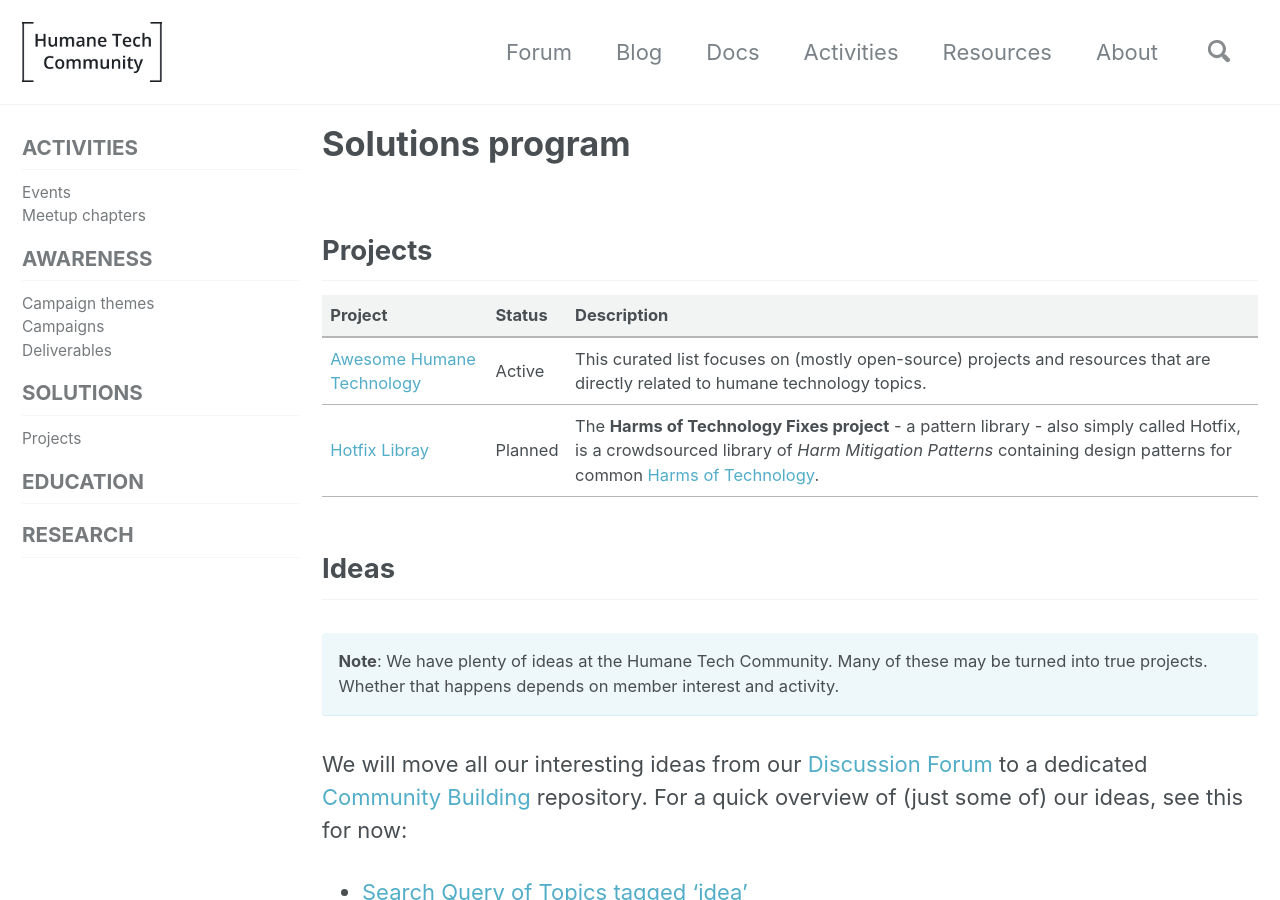
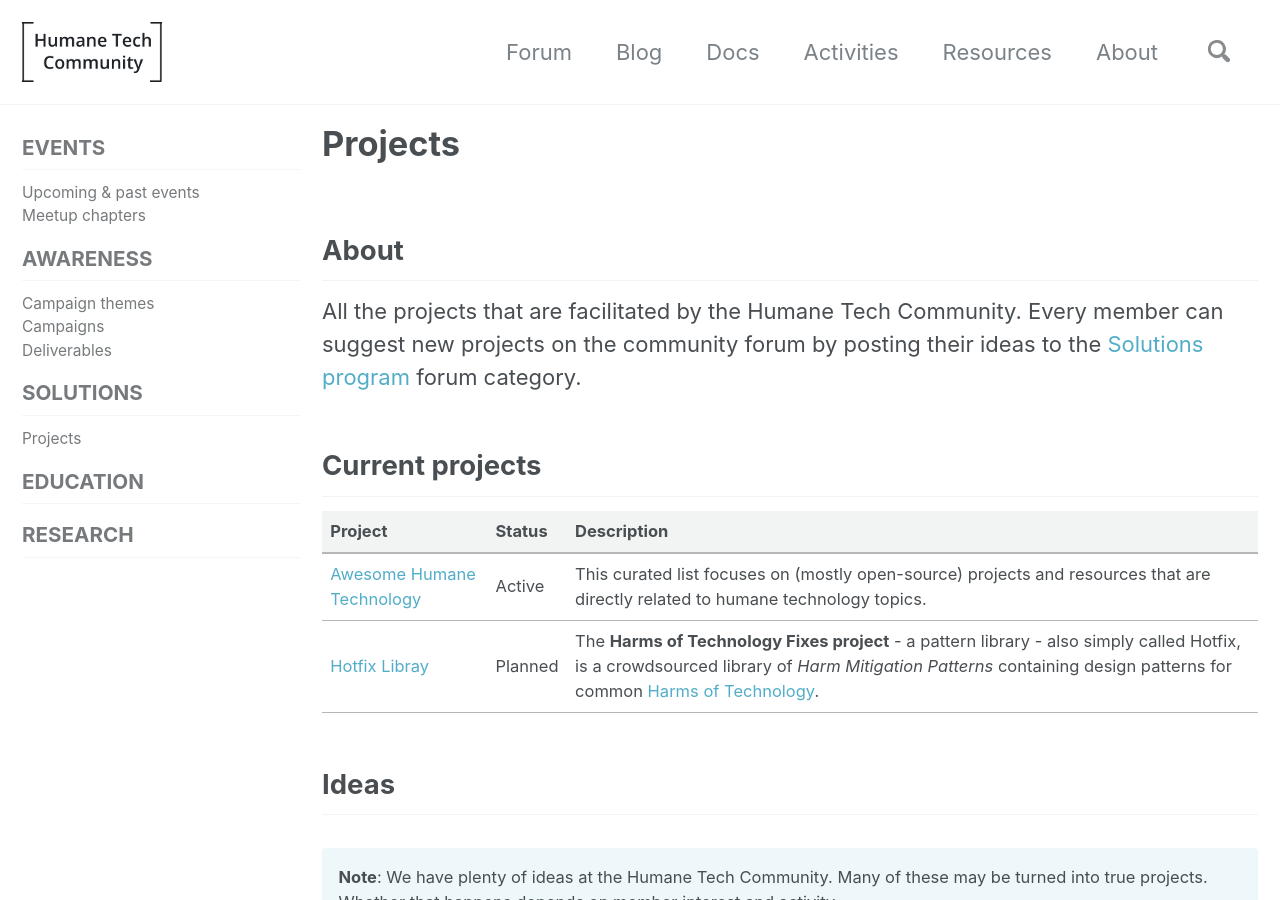
Before and after one commit to humanetech-community/community-hub, a Jekyll site: the page built from _activities/02-solutions-program/01-solutions-projects.md, in a window 1280 px wide and 900 px high. Built offline with Jekyll 4.4.1, drawn with Linux system fonts in a browser that asks for light colours; cached includes are drawn as plain includes; nearby versions of some CDN libraries.

Commit message:
Update Awareness program navigation (#65)

```diff
--- a/_activities/02-solutions-program/00-solutions-program-root.md
+++ b/_activities/02-solutions-program/01-solutions-projects.md
@@ -1,16 +1,20 @@
 ---
-permalink: /activities/solutions-program/
-title: "Solutions program"
-excerpt: "Solutions of the Humane Tech Community"
+permalink: /solutions-program/projects
+title: "Projects"
+excerpt: "Projects of the Humane Tech Community"
 last_modified_at: 2019-04-26T13+02:00
 sidebar:
   nav: "activities"
 custom_pagination:
-  prev: /activities/awareness-program/
+  prev: /awareness-program/deliverables/
   next: /activities/education-program/
 ---
 
-## Projects
+## About
+
+All the projects that are facilitated by the Humane Tech Community. Every member can suggest new projects on the community forum by posting their ideas to the [Solutions program](https://community.humanetech.com/c/solutions-program) forum category.
+
+## Current projects
 
 | Project | Status | Description |
 | :--- | :--- | :--- |
```
Also changed, not shown: _activities/00-activities-root/02-meetup-chapters.md (+1 -1 lines), _activities/01-awareness-program/00-awareness-program-root.md (deleted, +0 -34 lines), _activities/01-awareness-program/01-campaign-themes/00-campaign-themes-root.md (+5 -1 lines), _activities/01-awareness-program/02-campaigns/00-campaigns-root.md (+3 -1 lines), _activities/01-awareness-program/03-deliverables/00-deliverables-root.md (+1 -1 lines), _data/navigation.yml (+2 -5 lines).
